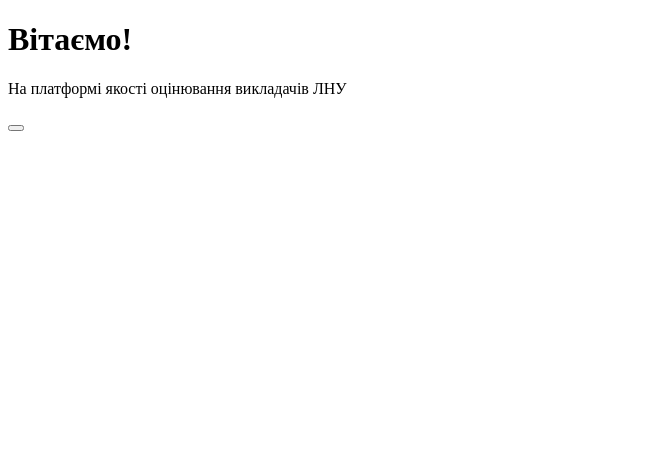
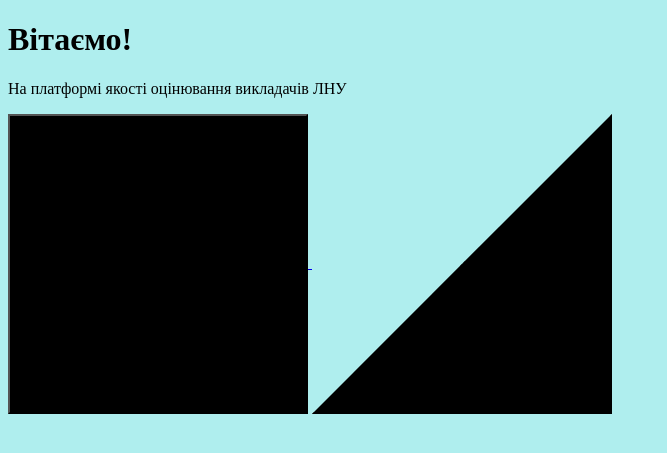
Before and after one commit to WebUraXalys/imposter_board, a Django app: page / in a window 1280 px wide. Shown: the top 453 px of the page, without its empty margins (0-667 px from the left). Run offline with Django 4.2, Linux system fonts and the light colour scheme.

Commit message:
first step

```diff
--- /dev/null
+++ b/imp_board/board/static/board/style.css
@@ -0,0 +1,14 @@
+body{
+   background-color: paleturquoise;
+}
+.button_link{
+   width: 300px;
+   height: 300px;
+   background: #000;
+}
+
+.button_link_stud{
+}
+.button_link_tracher {
+   clip-path: polygon(100% 0%, 0% 100%, 100% 100%);
+}
--- a/imp_board/board/templates/board/choice_group.html
+++ b/imp_board/board/templates/board/choice_group.html
@@ -6,6 +6,7 @@
    <meta http-equiv="X-UA-Compatible" content="IE=edge">
    <meta name="viewport" content="width=device-width, initial-scale=1.0">
    <title>Вітаємо!</title>
+   <link rel="stylesheet" href="{% static 'board/style.css' %}">
 </head>
 <body>
    <div class="conteiner">
@@ -19,7 +20,16 @@
             </p>
          </div>
          <div class="buttons">
-            <button></button>
+            <a href="#" class="link_button">
+               <button class="button_link button_link_stud">
+                  <p class="link_p">Студент</p>
+               </button>
+            </a>
+            <a href="#" class="link_button">
+               <button class="button_link button_link_tracher">
+                  <p class="link_p">Викладач</p>
+               </button>
+            </a>
          </div>
       </main>
    </div>
```
Also changed, not shown: imp_board/board/static/board/main.js (added), imp_board/board/templates/board/choice_fac.html (added), imp_board/board/templates/board/main.html (added).
